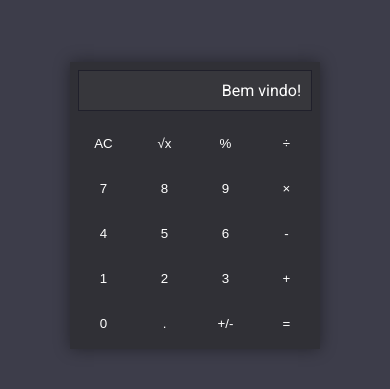
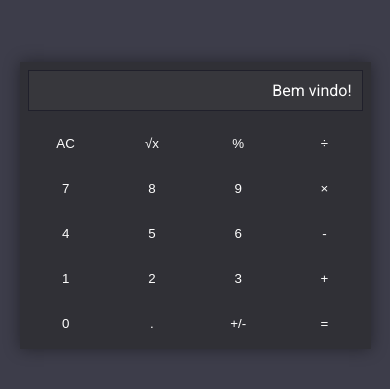
Before and after one commit to rainanDeveloper/webcalculator, a React (Create React App) app: page / in a window 390 px wide. Shown: the part 217-606 px from the top of the page. Built offline with nearby package versions, Linux system fonts and the light colour scheme.

Commit message:
New build, added media query to fit calc on cellphone

```diff
--- a/src/App.css
+++ b/src/App.css
@@ -70,3 +70,10 @@ html, body {
 a {
   color: #61dafb;
 }
+
+@media (max-width: 450px){
+	.Calculator{
+		max-width: 450px;
+		width: 90%;
+	}
+}
```
Also changed, not shown: 10 other files (tests, documents, lock files or other folders).
